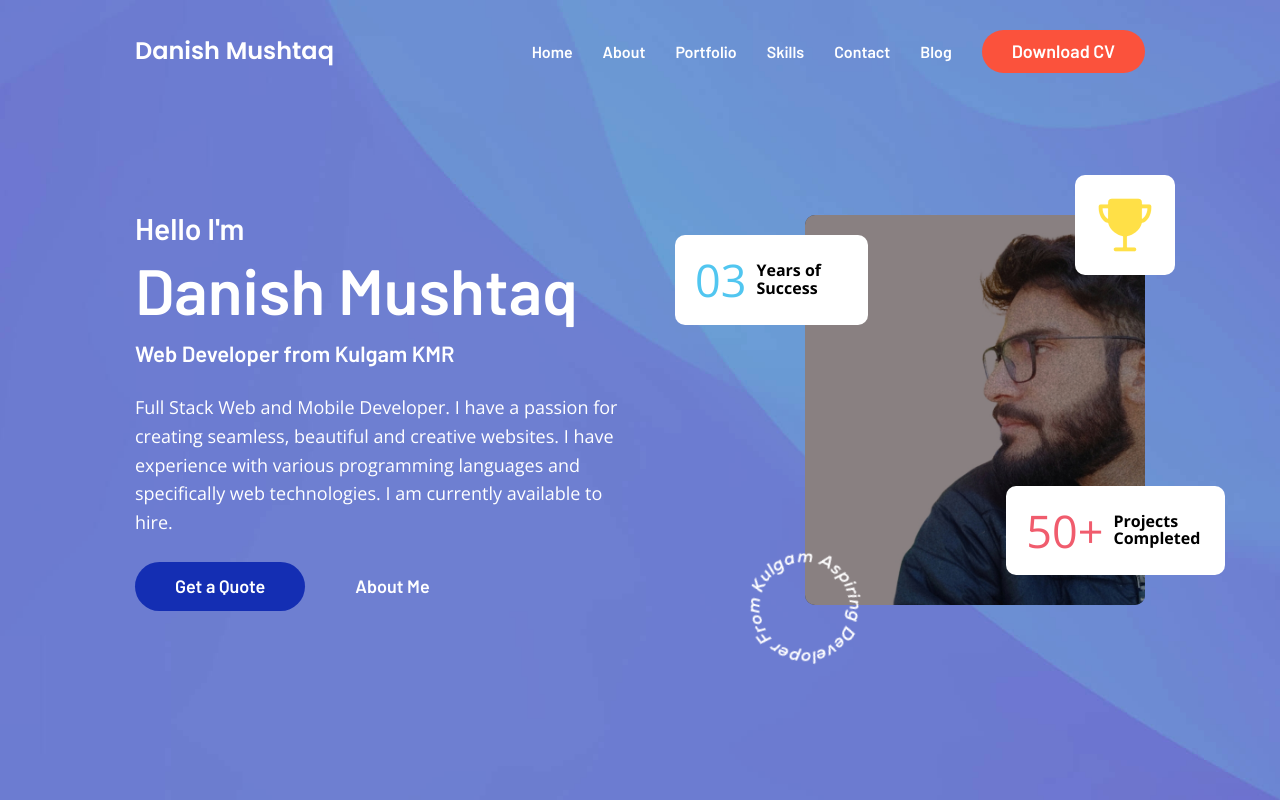
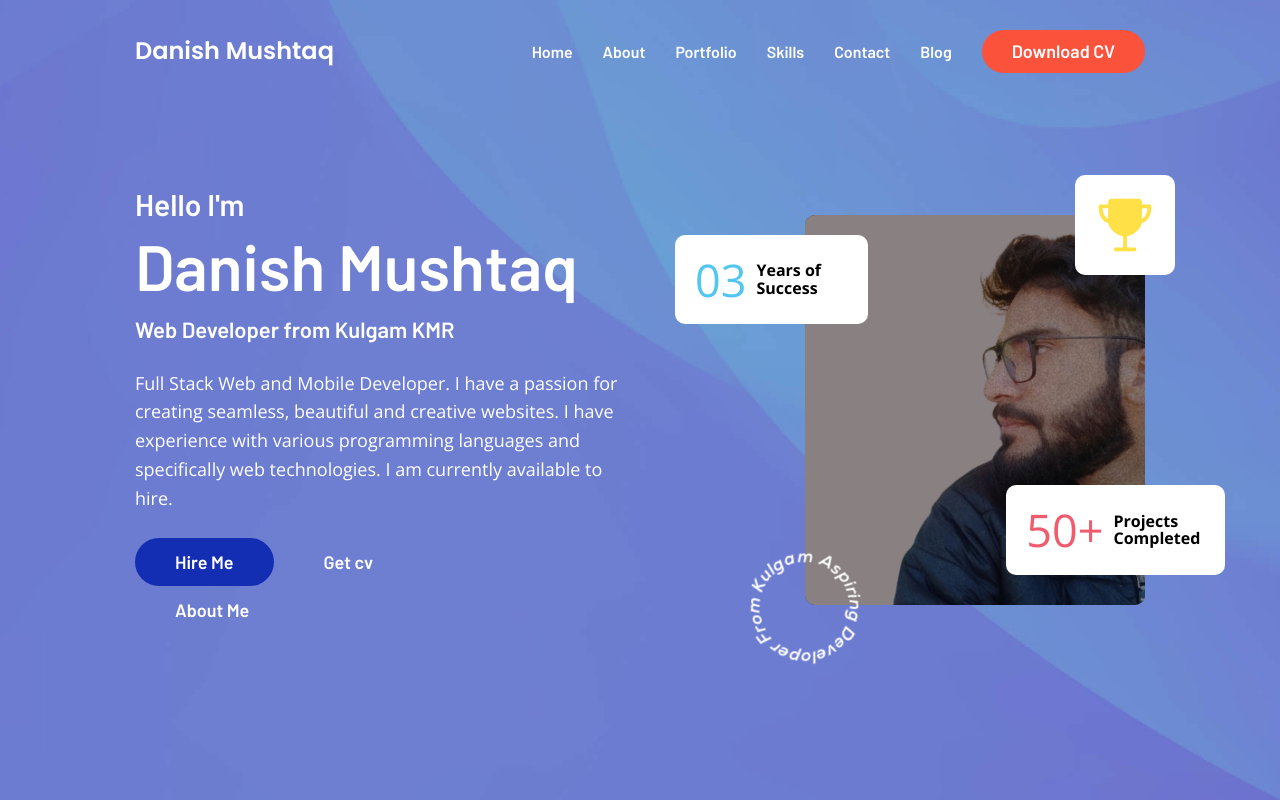
Before and after one commit to danish-Mushtak/danishmushtak.github.io, a plain HTML site: page index.html in a window 1280 px wide. Shown: the top 800 px of the page. Drawn offline with nearby package versions, Linux system fonts and the light colour scheme.

Commit message:
Update index.html

```diff
--- a/index.html
+++ b/index.html
@@ -137,8 +137,11 @@
             </p>
 
             <div class="btn-group">
-              <a href="#contact" class="btn btn-primary blue">Get a Quote</a>
-
+              <a href="www.whatsapp.com/+919682649902" class="btn btn-primary blue">Hire Me</a>
+                            <div class="d-flex flex-row flex-wrap">
+                                <button type="button" class="btn button secondary-button text-uppercase">Get cv</button>
+                            </div>
+                        </div>
               <a href="#about" class="btn">About Me</a>
             </div>
 
```
